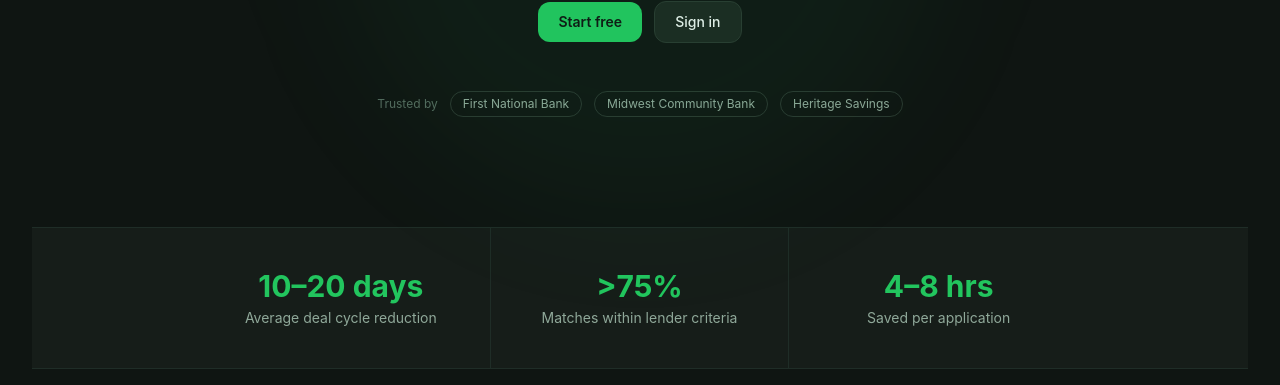
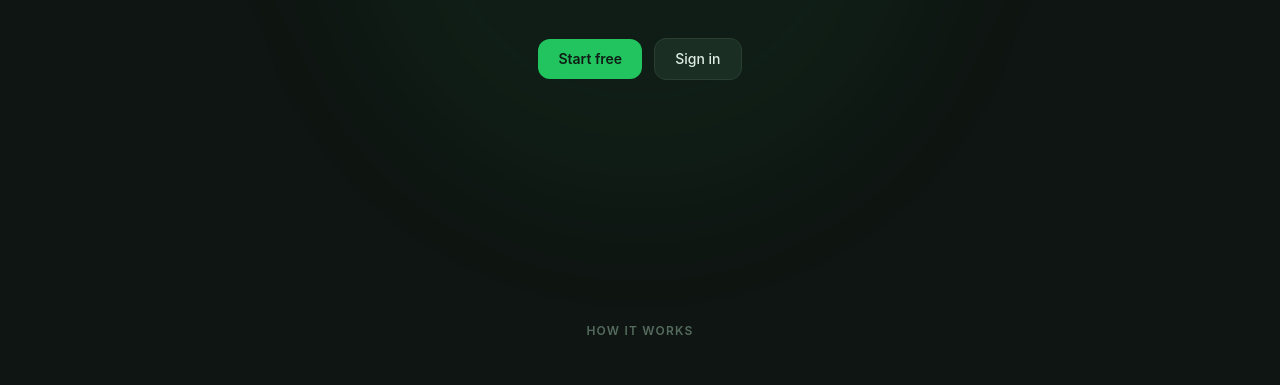
Before and after one commit to recalculator/tickir-marketplace, a Next.js app: page / in a window 1280 px wide. Shown: the part 502-887 px from the top of the page. Built offline with nearby package versions, Linux system fonts and the light colour scheme; no server answers.

Commit message:
fix: remove trusted-by strip and stats bar from landing page

```diff
--- a/src/app/page.tsx
+++ b/src/app/page.tsx
@@ -31,30 +31,6 @@ export default function Home() {
             <Button size="lg" variant="secondary">Sign in</Button>
           </Link>
         </div>
-
-        {/* Trust strip */}
-        <div className="mt-12 flex items-center gap-3 text-xs text-[#546b5e]">
-          <span>Trusted by</span>
-          {["First National Bank", "Midwest Community Bank", "Heritage Savings"].map((b) => (
-            <span key={b} className="px-3 py-1 rounded-full border border-[#2a3830] text-[#8fa899]">{b}</span>
-          ))}
-        </div>
-      </div>
-
-      {/* Stats bar */}
-      <div className="border-y border-[#1f2d27] bg-[#161d19]">
-        <div className="mx-auto max-w-4xl grid grid-cols-3 divide-x divide-[#1f2d27]">
-          {[
-            { stat: "10–20 days", label: "Average deal cycle reduction" },
-            { stat: ">75%", label: "Matches within lender criteria" },
-            { stat: "4–8 hrs", label: "Saved per application" },
-          ].map(({ stat, label }) => (
-            <div key={stat} className="py-10 px-8 text-center">
-              <p className="text-3xl font-bold text-[#22c55e] mb-1">{stat}</p>
-              <p className="text-sm text-[#8fa899]">{label}</p>
-            </div>
-          ))}
-        </div>
       </div>
 
       {/* How it works */}
```
